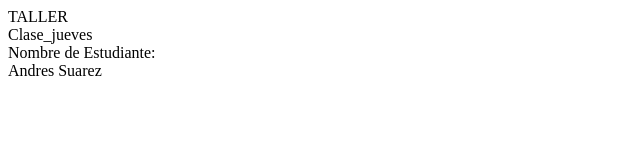
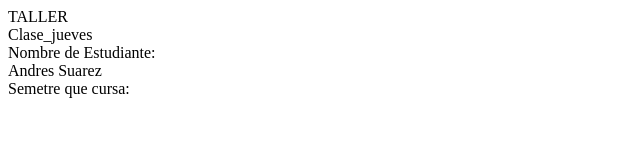
Before and after one commit to Asuare-Mc/TALLER, a plain HTML site: page index.html in a window 1280 px wide. Shown: the whole page, without its empty margins (0-640 px from the left). Drawn offline with Linux system fonts and the light colour scheme.

Commit message:
fifth commit

```diff
--- a/index.html
+++ b/index.html
@@ -8,5 +8,6 @@
     <div>Clase_jueves</div>
     <div>Nombre de Estudiante:</div>
     <div>Andres Suarez</div>
+    <div>Semetre que cursa:</div>
 </body>
 </html>
```
